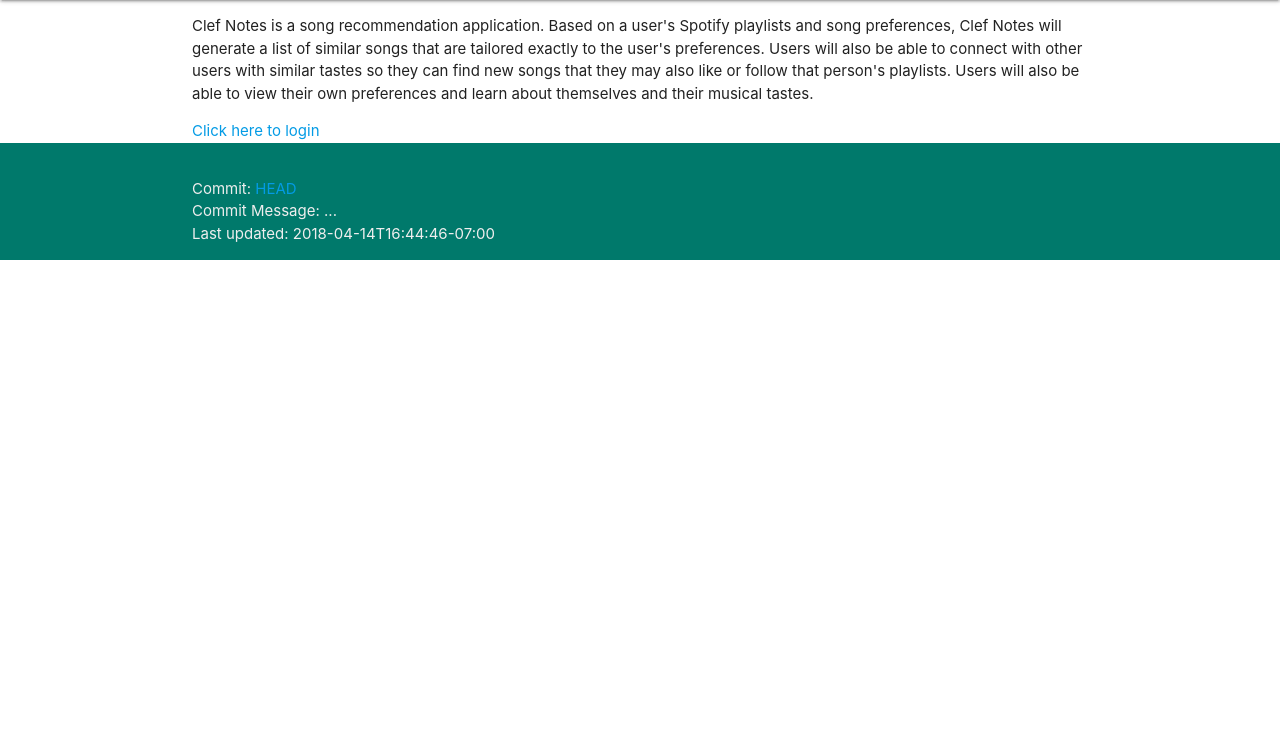
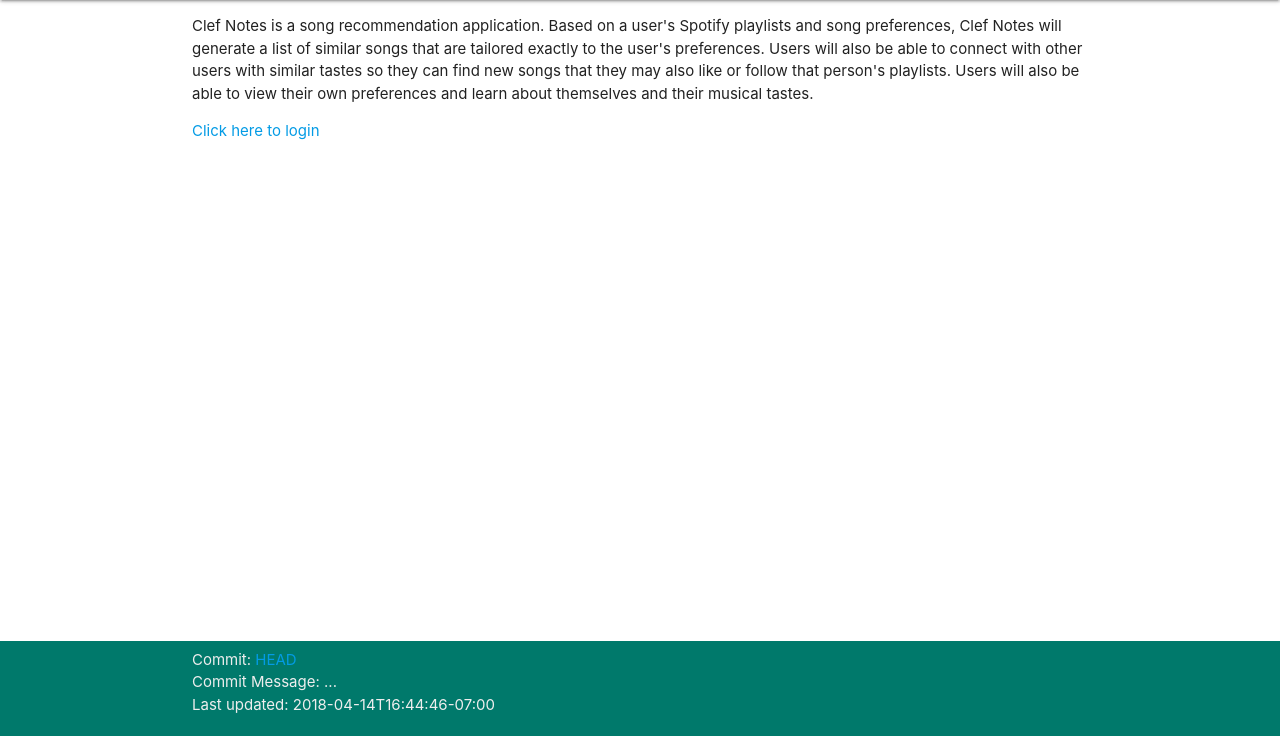
Before and after one commit to cbilson/clef, a Flask app: page / in a window 1280 px wide. Shown: the part 64-800 px from the top of the page. Run offline with Flask 2, Linux system fonts and the light colour scheme; parts of the project's set-up code (start-up, migrations or seed data) failed here and were passed over; some libraries are stand-ins or nearby versions.

Commit message:
make footer a little less annoying

```diff
--- a/clef/static/app.css
+++ b/clef/static/app.css
@@ -1,3 +1,12 @@
+footer.page-footer {
+    position: fixed;
+    bottom: 0;
+    width: 100%;
+    padding-top: 8px;
+}
+
+footer ul { margin: 0; }
+
 #nav-drop-down {
     min-width: 250px;
     top: -65px;
```
